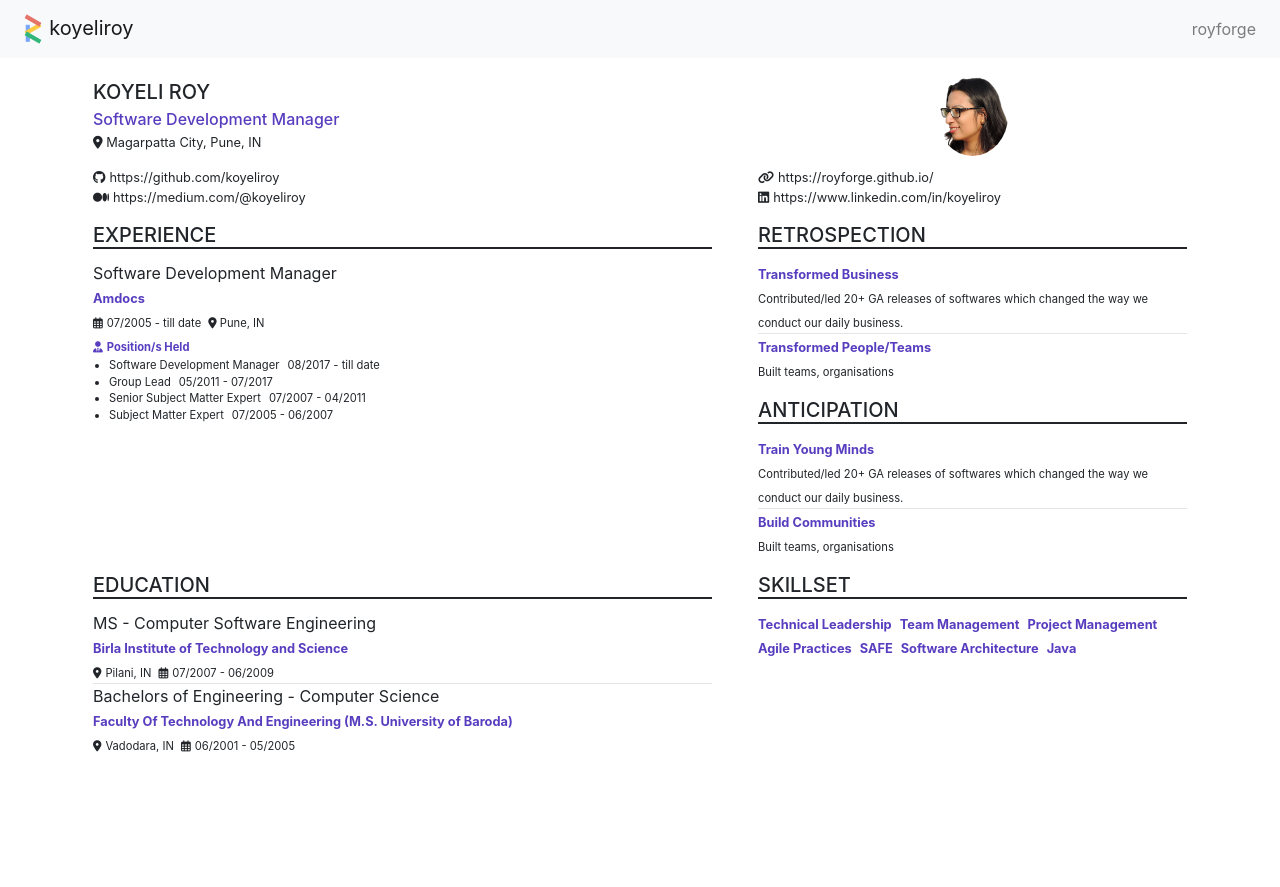
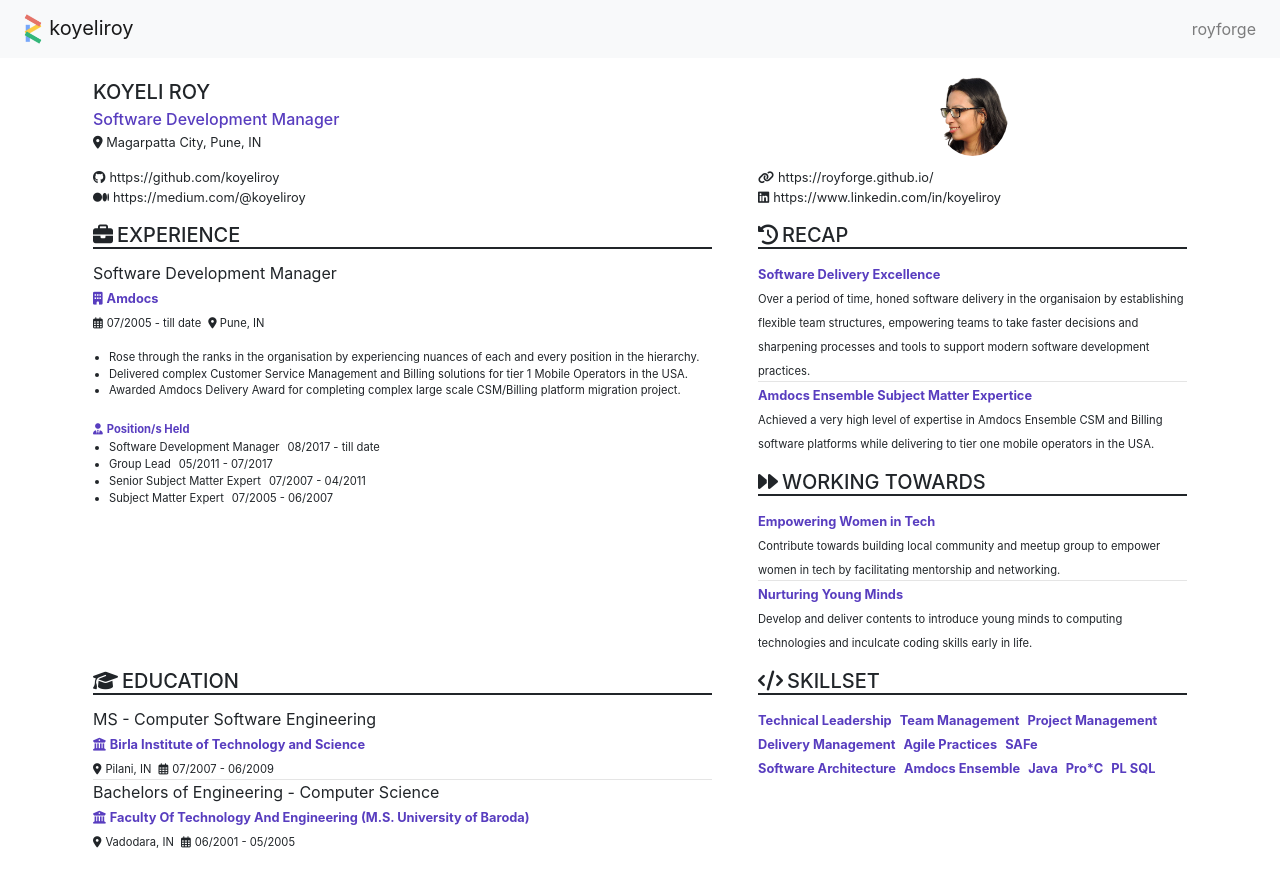
Before and after one commit to koyeliroy/koyeliroy.github.io, a Jekyll site: the page built from index.md, in a window 1280 px wide. Shown: the top 887 px of the page. Built offline with Jekyll 4.4.1, drawn with Linux system fonts in a browser that asks for light colours; nearby versions of some CDN libraries.

Commit message:
1st cut of resume

```diff
--- a/_config.yml
+++ b/_config.yml
@@ -36,6 +36,9 @@ cv:
     location: "Pune, IN"
     starttoenddate: "07/2005 - till date"
     achievements:
+    - "Rose through the ranks in the organisation by experiencing nuances of each and every position in the hierarchy."
+    - "Delivered complex Customer Service Management and Billing solutions for tier 1 Mobile Operators in the USA."
+    - "Awarded Amdocs Delivery Award for completing complex large scale CSM/Billing platform migration project."
     positionsheld:
     - title: "Software Development Manager"
       starttoenddate: "08/2017 - till date"
@@ -65,17 +68,21 @@ cv:
   - "Technical Leadership"
   - "Team Management"
   - "Project Management"
+  - "Delivery Management"
   - "Agile Practices"
-  - "SAFE"
+  - "SAFe"
   - "Software Architecture"
+  - "Amdocs Ensemble"
   - "Java"
+  - "Pro*C"
+  - "PL SQL"
   retrospection:
-  - title: Transformed Business
-    description: Contributed/led 20+ GA releases of softwares which changed the way we conduct our daily business.
-  - title: Transformed People/Teams
-    description: Built teams, organisations
+  - title: Software Delivery Excellence
+    description: Over a period of time, honed software delivery in the organisaion by establishing flexible team structures, empowering teams to take faster decisions and sharpening processes and tools to support modern software development practices.
+  - title: Amdocs Ensemble Subject Matter Expertice
+    description: Achieved a very high level of expertise in Amdocs Ensemble CSM and Billing software platforms while delivering to tier one mobile operators in the USA.
   anticipation:
-  - title: Train Young Minds
-    description: Contributed/led 20+ GA releases of softwares which changed the way we conduct our daily business.
-  - title: Build Communities
-    description: Built teams, organisations
+  - title: Empowering Women in Tech
+    description: Contribute towards building local community and meetup group to empower women in tech by facilitating mentorship and networking.
+  - title: Nurturing Young Minds
+    description: Develop and deliver contents to introduce young minds to computing technologies and inculcate coding skills early in life.
--- a/_includes/generatecv.html
+++ b/_includes/generatecv.html
@@ -45,16 +45,16 @@
 	<div class="row">
 		<div class="col-12 col-sm-12 col-md-7 col-lg-7 col-xl-7 card border-0 d-flex w-100">
 			<div class="card-body">
-				<h5 class="card-title heading">EXPERIENCE</h5>
+				<h5 class="card-title heading"><i class="fas fa-briefcase pr-1"></i>EXPERIENCE</h5>
 				{%- for job in site.cv.experience -%}
 					<span class="card-subtitle clearfix">{{ job.lastpositionheld }}</span>
-					<span class="fontsizedot80 brand font-weight-bold clearfix">{{ job.company }}</span>
+					<span class="fontsizedot80 brand font-weight-bold clearfix"><i class="fas fa-building pr-1"></i>{{ job.company }}</span>
 					<span class="fontsizedot70 clearfix">
 						<i class="far fa-calendar-alt pr-1"></i>{{ job.starttoenddate }}
 						<span class="pl-1 fontsizedot70"><i class="fas fa-map-marker-alt"></i> {{ job.location }}</span>
 					</span>
 					{%- if job.achievements.size > 0 -%}
-					<ul class="fontsizedot70 mb-0 pl-3">
+					<ul class="fontsizedot70 my-3 pl-3">
 						{%- for achievement in job.achievements -%}
   						<li>{{ achievement }}</li>
   						{%- endfor -%}
@@ -76,7 +76,7 @@
 		</div>
 		<div class="col-12 col-sm-12 col-md-5 col-lg-5 col-xl-5 card border-0 d-flex w-100">
 			<div class="card-body clearfix">
-				<h5 class="card-title heading">RETROSPECTION</h5>
+				<h5 class="card-title heading"><i class="fas fa-history pr-1"></i>RECAP</h5>
 				{%- for retro in site.cv.retrospection -%}
   					<span class="fontsizedot80 brand font-weight-bold clearfix">{{ retro.title }}</span>
   					<span class="fontsizedot70 clearfix">{{ retro.description }}</span>
@@ -86,7 +86,7 @@
   				{%- endfor -%}
 			</div>
 			<div class="card-body">
-				<h5 class="card-title heading">ANTICIPATION</h5>
+				<h5 class="card-title heading"><i class="fas fa-forward pr-1"></i>WORKING TOWARDS</h5>
 				{%- for future in site.cv.anticipation -%}
   					<span class="fontsizedot80 brand font-weight-bold clearfix">{{ future.title }}</span>
   					<span class="fontsizedot70 clearfix">{{ future.description }}</span>
@@ -101,10 +101,10 @@
 	<div class="row">
 		<div class="col-12 col-sm-12 col-md-7 col-lg-7 col-xl-7 card border-0 d-flex w-100">
 			<div class="card-body">
-				<h5 class="card-title heading">EDUCATION</h5>
+				<h5 class="card-title heading"><i class="fas fa-graduation-cap pr-1"></i>EDUCATION</h5>
 				{%- for edu in site.cv.education -%}
 					<span class="card-subtitle clearfix">{{ edu.degree }}</span>
-					<span class="fontsizedot80 brand font-weight-bold clearfix">{{ edu.institute }}</span>
+					<span class="fontsizedot80 brand font-weight-bold clearfix"><i class="fas fa-university pr-1"></i>{{ edu.institute }}</span>
 					<span class="fontsizedot70 clearfix">
 						<span class="fontsizedot70"><i class="fas fa-map-marker-alt pr-1"></i>{{ edu.location }}</span>
 						<i class="far fa-calendar-alt pl-1 pr-1"></i>{{ edu.starttoenddate }}
@@ -116,11 +116,11 @@
 			</div>
 			{%- if site.cv.certification.size > 0 -%}
 			<div class="card-body">
-				<h5 class="card-title heading">CERTIFICATION</h5>
+				<h5 class="card-title heading"><i class="fas fa-certificate pr-1"></i>CERTIFICATION</h5>
 				{%- for cert in site.cv.certification -%}
-					<span class="card-subtitle clearfix">{{ cert.name }}</span>
+					<span class="card-subtitle clearfix"><i class="fas fa-id-card pr-1"></i>{{ cert.name }}</span>
 					<span class="fontsizedot80 brand font-weight-bold">
-						<i class="fas fa-certificate pr-1"></i>{{ cert.id }}
+						<i class="fas fa-hashtag pr-1"></i>{{ cert.id }}
 					</span>
 					<span class="fontsizedot70 clearfix pl-1">
 						<i class="far fa-calendar-alt pr-1"></i>{{ cert.certdate }}
@@ -134,7 +134,7 @@
 		</div>
 		<div class="col-12 col-sm-12 col-md-5 col-lg-5 col-xl-5 card border-0 d-flex w-100">
 			<div class="card-body">
-				<h5 class="card-title heading">SKILLSET</h5>
+				<h5 class="card-title heading"><i class="fas fa-code pr-1"></i>SKILLSET</h5>
 				{%- for skill in site.cv.skillset -%}
 				<span class="fontsizedot80 brand inlineblock font-weight-bold mr-2">{{ skill }}</span>
 				{%- endfor -%}
```
